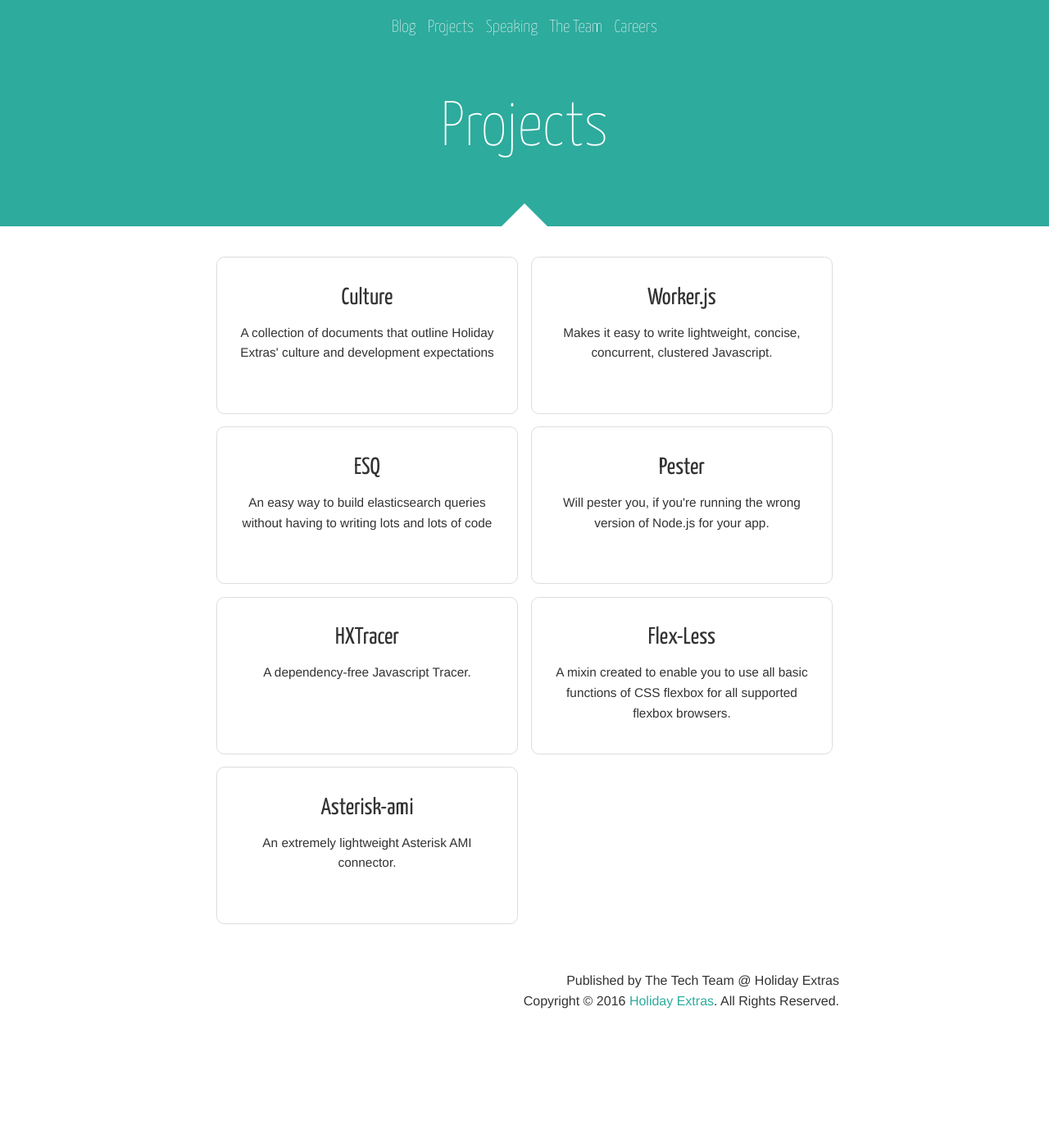
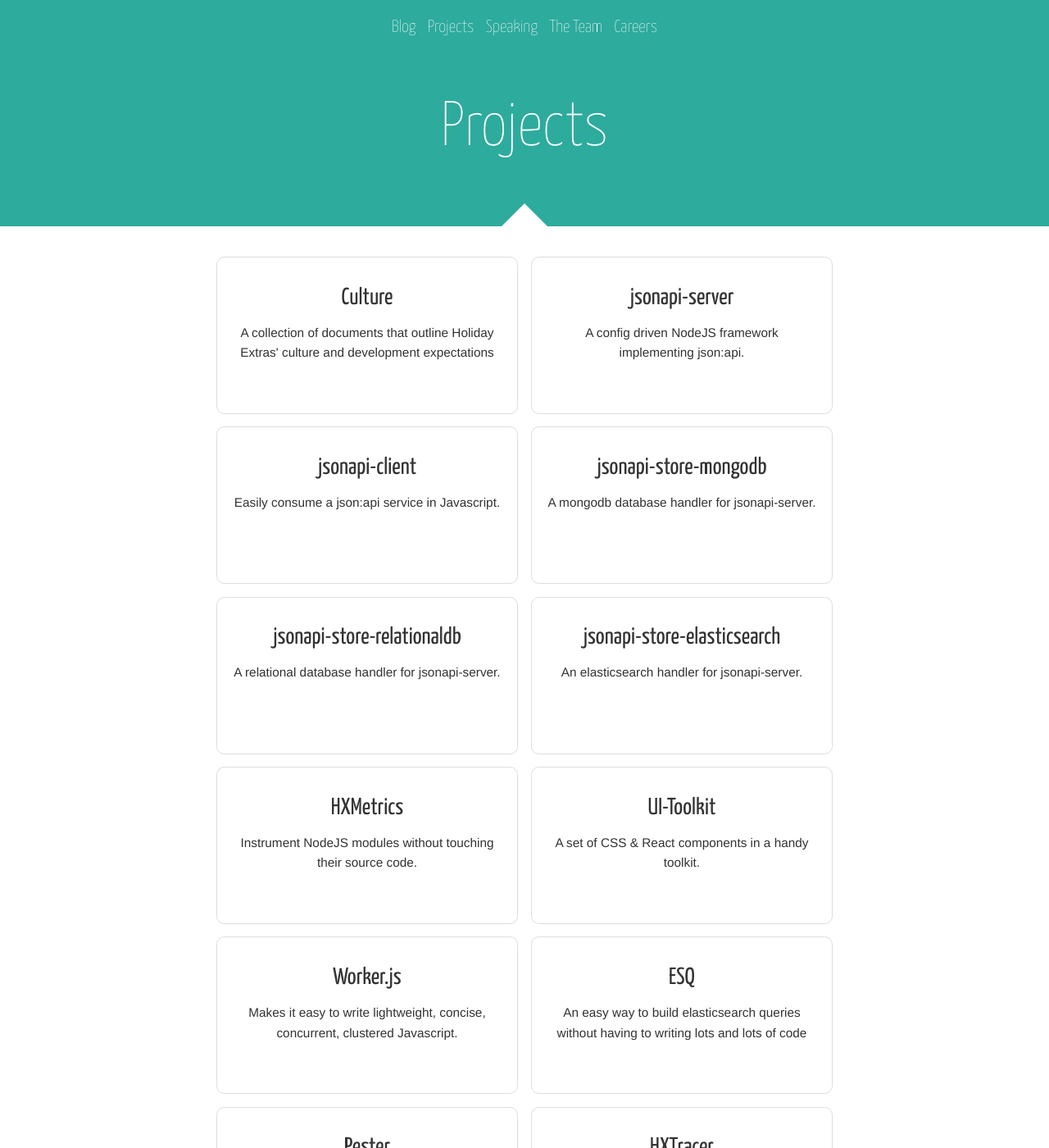
Before and after one commit to holidayextras/holidayextras.github.com, a Jekyll site: the page built from projects/index.md, in a window 1280 px wide and 1400 px high. Shown: the whole window at 82% size. Built offline with Jekyll 4.4.1, drawn with Linux system fonts in a browser that asks for light colours; nearby versions of some CDN libraries.

Commit message:
Adding more of our open source projects

```diff
--- a/_layouts/projects.html
+++ b/_layouts/projects.html
@@ -21,7 +21,77 @@
           </section>
         </a>
       </li>
-       <li>
+      <li>
+        <a href="https://github.com/holidayextras/jsonapi-server/">
+          <section>
+            <h2>jsonapi-server</h2>
+            <div class="project-summary">
+              <blockquote>A config driven NodeJS framework implementing json:api.</blockquote>
+            </div>
+          </section>
+        </a>
+      </li>
+      <li>
+        <a href="https://github.com/holidayextras/jsonapi-client/">
+          <section>
+            <h2>jsonapi-client</h2>
+            <div class="project-summary">
+              <blockquote>Easily consume a json:api service in Javascript.</blockquote>
+            </div>
+          </section>
+        </a>
+      </li>
+      <li>
+        <a href="https://github.com/holidayextras/jsonapi-store-mongodb">
+          <section>
+            <h2>jsonapi-store-mongodb</h2>
+            <div class="project-summary">
+              <blockquote>A mongodb database handler for jsonapi-server.</blockquote>
+            </div>
+          </section>
+        </a>
+      </li>
+      <li>
+        <a href="https://github.com/holidayextras/jsonapi-store-relationaldb">
+          <section>
+            <h2>jsonapi-store-relationaldb</h2>
+            <div class="project-summary">
+              <blockquote>A relational database handler for jsonapi-server.</blockquote>
+            </div>
+          </section>
+        </a>
+      </li>
+      <li>
+        <a href="https://github.com/holidayextras/jsonapi-store-elasticsearch">
+          <section>
+            <h2>jsonapi-store-elasticsearch</h2>
+            <div class="project-summary">
+              <blockquote>An elasticsearch handler for jsonapi-server.</blockquote>
+            </div>
+          </section>
+        </a>
+      </li>
+      <li>
+        <a href="https://github.com/holidayextras/hxMetrics">
+          <section>
+            <h2>HXMetrics</h2>
+            <div class="project-summary">
+              <blockquote>Instrument NodeJS modules without touching their source code.</blockquote>
+            </div>
+          </section>
+        </a>
+      </li>
+      <li>
+        <a href="http://tech.holidayextras.co.uk/ui-toolkit/">
+          <section>
+            <h2>UI-Toolkit</h2>
+            <div class="project-summary">
+              <blockquote>A set of CSS &amp; React components in a handy toolkit.</blockquote>
+            </div>
+          </section>
+        </a>
+      </li>
+      <li>
         <a href="https://github.com/holidayextras/WorkerJS/">
           <section>
             <h2>Worker.js</h2>
```
